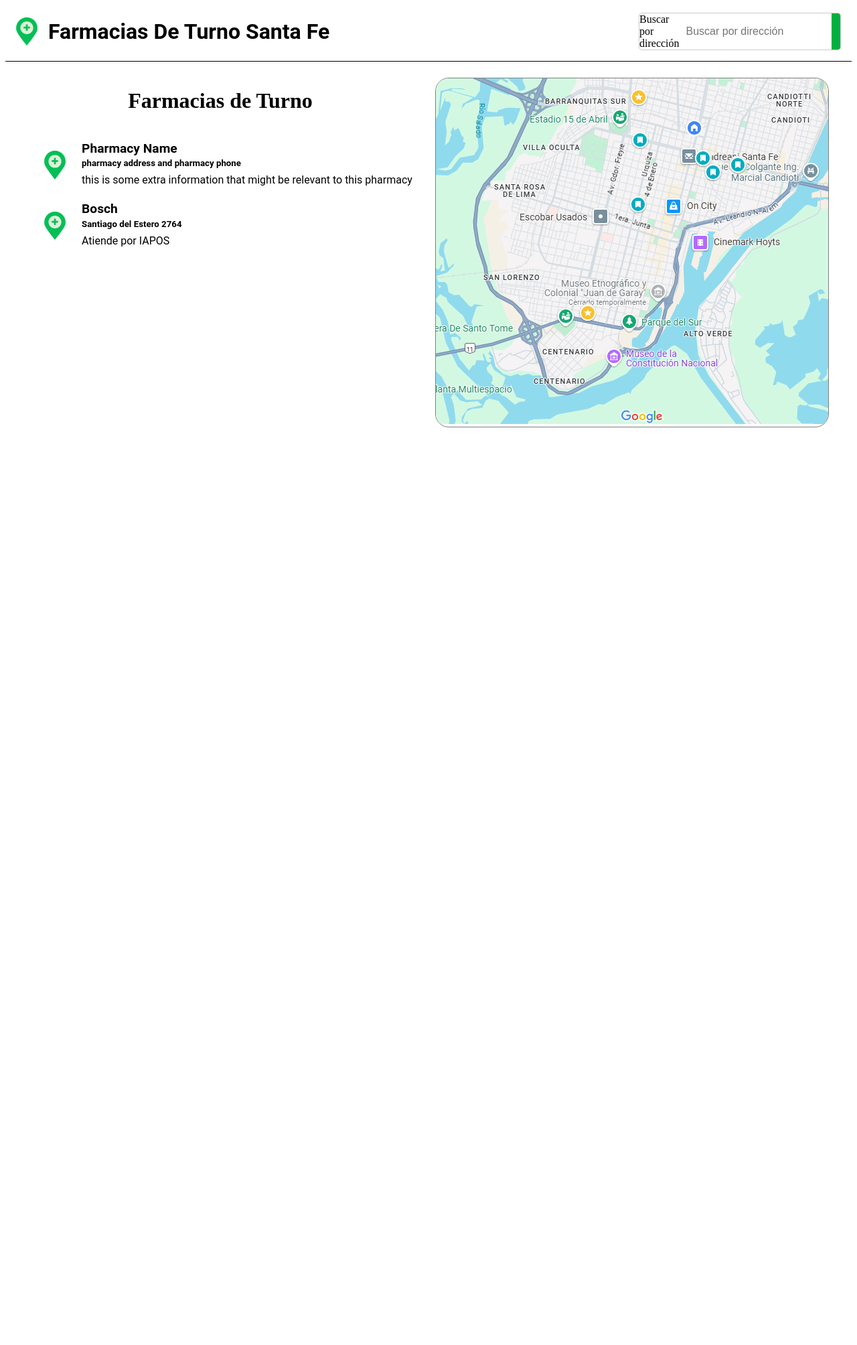
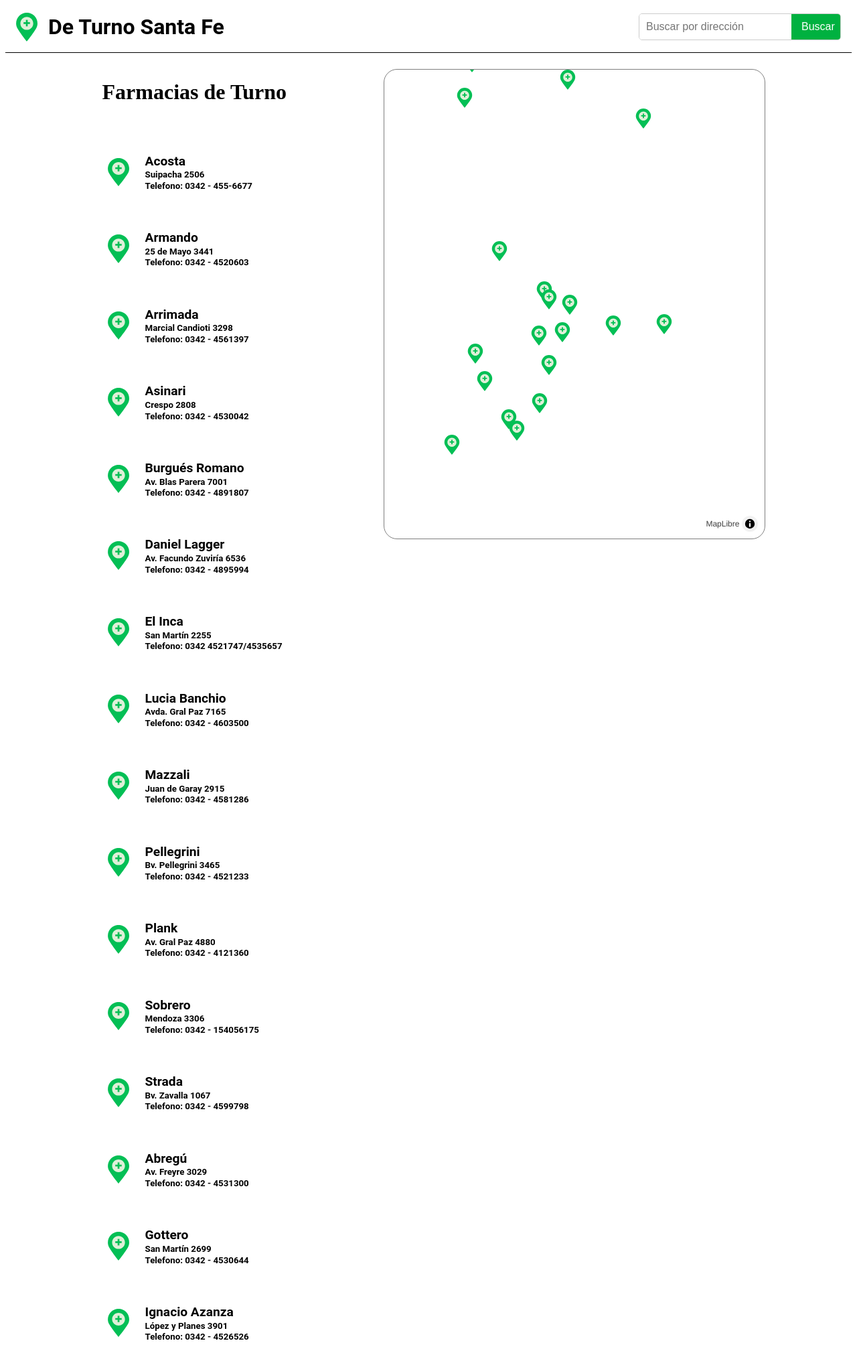
Before and after one commit to CarloFAProfumieri/deturnoar, a website: page index.html in a window 1280 px wide. Shown: the part 5-2013 px from the top of the page at 67% size. Before the commit the page ends 800 px from the top, so only its background shows below. Drawn offline with nearby package versions, Linux system fonts and the light colour scheme; no server answers.

Commit message:
Cards update Added function to drop pins when adding cards Added animation to corresponding pin when hovering a card

```diff
--- /dev/null
+++ b/data/farmacias.json
@@ -0,0 +1,177 @@
+[
+    {
+        "nombre": "Armando",
+        "direccion": "25 de Mayo 3441",
+        "telefono": "0342 - 4520603",
+        "latitud": -31.6364618,
+        "longitud": -60.7028763
+    },
+    {
+        "nombre": "Arrimada",
+        "direccion": "Marcial Candioti 3298",
+        "telefono": "0342 - 4561397",
+        "latitud": -31.6392528,
+        "longitud": -60.6959717
+    },
+    {
+        "nombre": "Asinari",
+        "direccion": "Crespo 2808",
+        "telefono": "0342 - 4530042",
+        "latitud": -31.6405842,
+        "longitud": -60.7076817
+    },
+    {
+        "nombre": "Burgués Romano",
+        "direccion": "Av. Blas Parera 7001",
+        "telefono": "0342 - 4891807",
+        "latitud": -31.5974125,
+        "longitud": -60.7227954
+    },
+    {
+        "nombre": "Daniel Lagger",
+        "direccion": "Av. Facundo Zuviría 6536",
+        "telefono": "0342 - 4895994",
+        "latitud": -31.6061783,
+        "longitud": -60.7031965
+    },
+    {
+        "nombre": "El Inca",
+        "direccion": "San Martín 2255",
+        "telefono": "0342 4521747/4535657",
+        "latitud": -31.649648,
+        "longitud": -60.7076507
+    },
+    {
+        "nombre": "Lucia Banchio",
+        "direccion": "Avda. Gral Paz 7165",
+        "telefono": "0342 - 4603500",
+        "latitud": null,
+        "longitud": null
+    },
+    {
+        "nombre": "Mazzali",
+        "direccion": "Juan de Garay 2915",
+        "telefono": "0342 - 4581286",
+        "latitud": -31.6518496,
+        "longitud": -60.7124635
+    },
+    {
+        "nombre": "Pellegrini",
+        "direccion": "Bv. Pellegrini 3465",
+        "telefono": "0342 - 4521233",
+        "latitud": -31.634663,
+        "longitud": -60.7068872
+    },
+    {
+        "nombre": "Plank",
+        "direccion": "Av. Gral Paz 4880",
+        "telefono": "0342 - 4121360",
+        "latitud": null,
+        "longitud": null
+    },
+    {
+        "nombre": "Sobrero",
+        "direccion": "Mendoza 3306",
+        "telefono": "0342 - 154056175",
+        "latitud": -31.6466625,
+        "longitud": -60.7162742
+    },
+    {
+        "nombre": "Strada",
+        "direccion": "Bv. Zavalla 1067",
+        "telefono": "0342 - 4599798",
+        "latitud": null,
+        "longitud": null
+    },
+    {
+        "nombre": "Abregú",
+        "direccion": "Av. Freyre 3029",
+        "telefono": "0342 - 4531300",
+        "latitud": -31.6429927,
+        "longitud": -60.7177265
+    },
+    {
+        "nombre": "Gottero",
+        "direccion": "San Martín 2699",
+        "telefono": "0342 - 4530644",
+        "latitud": -31.6445686,
+        "longitud": -60.7060943
+    },
+    {
+        "nombre": "Ignacio Azanza",
+        "direccion": "López y Planes 3901",
+        "telefono": "0342 - 4526526",
+        "latitud": -31.6292039,
+        "longitud": -60.7140002
+    },
+    {
+        "nombre": "Liliana Matínez",
+        "direccion": "Belgrano 6254",
+        "telefono": "0342 - 4606780",
+        "latitud": -31.6114223,
+        "longitud": -60.6912342
+    },
+    {
+        "nombre": "Luero",
+        "direccion": "9 de Julio 1898",
+        "telefono": "342 4594785",
+        "latitud": -31.6533391,
+        "longitud": -60.7112505
+    },
+    {
+        "nombre": "Marcelo Galizzi",
+        "direccion": "Blas Parera 8953",
+        "telefono": "0342 - 4840578",
+        "latitud": -31.6086387,
+        "longitud": -60.7194432
+    },
+    {
+        "nombre": "Mario Martínez",
+        "direccion": "Av. A. Del Valle 4499",
+        "telefono": "0342 - 4531597",
+        "latitud": null,
+        "longitud": null
+    },
+    {
+        "nombre": "Pardo",
+        "direccion": "9 de Julio 3443",
+        "telefono": "0342 - 4566267",
+        "latitud": -31.6356979,
+        "longitud": -60.7061493
+    },
+    {
+        "nombre": "Sabio",
+        "direccion": "Ángel Cassanello 898",
+        "telefono": "0342 - 4608172",
+        "latitud": -31.6038896,
+        "longitud": -60.7183152
+    },
+    {
+        "nombre": "San Lorenzo",
+        "direccion": "Av. Freyre 1598",
+        "telefono": "0342 - 4593487",
+        "latitud": -31.6552503,
+        "longitud": -60.7214834
+    },
+    {
+        "nombre": "Santiváñez",
+        "direccion": "Estanislao Zeballos 4453",
+        "telefono": "0342 - 4892739",
+        "latitud": -31.6003308,
+        "longitud": -60.7185724
+    },
+    {
+        "nombre": "Tonini",
+        "direccion": "Avellaneda 3498",
+        "telefono": "0342 - 4538391",
+        "latitud": -31.6390241,
+        "longitud": -60.6880109
+    },
+    {
+        "nombre": "Zimmerman",
+        "direccion": "Padre Genesio 2971",
+        "telefono": "0342 - 4691616",
+        "latitud": -31.5989912,
+        "longitud": -60.6980012
+    }
+]
--- a/index.html
+++ b/index.html
@@ -2,39 +2,40 @@
 <html lang="es">
 <head>
     <meta charset="UTF-8">
-    <title>Title</title>
+    <title>De Turno</title>
+    <link rel="shortcut icon" href="public/favicon.png">
     <link rel="stylesheet" href="styles.css">
     <link rel="preconnect" href="https://fonts.googleapis.com">
     <link rel="preconnect" href="https://fonts.gstatic.com" crossorigin>
     <link href="https://fonts.googleapis.com/css2?family=Vollkorn:ital,wght@0,400..900;1,400..900&display=swap" rel="stylesheet">
     <script src="script.js" defer></script>
+    <script src="https://unpkg.com/maplibre-gl/dist/maplibre-gl.js"></script>
+    <link href="https://unpkg.com/maplibre-gl/dist/maplibre-gl.css" rel="stylesheet" />
 </head>
 <body>
   <div class="navbar">
     <div>
         <div class="logo-container">
             <img src="public/logo.svg" alt="logo de la página" class="logo-icon">
-            <span class="banner-font"> Farmacias De Turno Santa Fe</span>
+            <span class="banner-font"> De Turno Santa Fe</span>
         </div>
     </div>
     <div class="search-form-container">
         <form class="search-form"  >
-            <label for="addressInput">Buscar por dirección</label>
-            <input type="text" id="addressInput" placeholder="Buscar por dirección">
+            <input type="text" placeholder="Buscar por dirección" aria-label="Buscar por dirección">
             <button type="submit">Buscar</button>
         </form>
     </div>
   </div>
   <div class="main-container">
-      <div class="right-container">
-          <img src="public/map-placeholder.png" alt="mapa con las ubicaciones de las farmacias">
-      </div>
+      <div id="map" style="width: 45%; height: 700px; border: grey solid 1.5px; border-radius: 20px; "></div>
       <div class="left-container">
           <h1 class="list-header">
               Farmacias de Turno
           </h1>
           <ul class="card-list" id="pharmacyList">
               <li class="card-container">
+                  <!--
                   <div class="card">
                       <img src="public/logo.svg" alt="pin icon" class="item-icon">
                       <div class="card-text">
@@ -45,6 +46,7 @@
                           </p>
                       </div>
                   </div>
+                  -->
               </li>
           </ul>
       </div>
--- a/script.js
+++ b/script.js
@@ -1,7 +1,9 @@
-function addCard(name, address, extraInformation){
+let pharmacyDictionary = {};
+
+function addCard(pharmacy){
     let nameNewNode = document.createElement("h4");
     let addressNewNode = document.createElement("h5");
-    let extraInformationNewNode = document.createElement("p");
+    let extraInformationNewNode = document.createElement("h5");
     let cardNewNode = document.createElement("div");
     let cardText = document.createElement("div");
     let pharmacyListNode = document.querySelector("#pharmacyList");
@@ -12,16 +14,82 @@
 
     imageNode.src = "public/logo.svg";
 
-    nameNewNode.textContent = name;
-    addressNewNode.textContent= address;
-    extraInformationNewNode.textContent = extraInformation;
+    nameNewNode.textContent = pharmacy.nombre;
+    addressNewNode.textContent= pharmacy.direccion;
+    extraInformationNewNode.textContent = "Telefono: " + pharmacy.telefono;
 
     cardText.appendChild(nameNewNode);
     cardText.appendChild(addressNewNode);
     cardText.appendChild(extraInformationNewNode);
+
     cardNewNode.appendChild(imageNode);
     cardNewNode.appendChild(cardText);
+
+    cardNewNode.addEventListener("mouseenter", () => highlightPin(pharmacy.nombre,.2));
+    cardNewNode.addEventListener("mouseleave", () => resetPin(pharmacy.nombre,.2));
+
     pharmacyListNode.appendChild(cardNewNode);
 }
+function dropPin(pharmacy){
+    let farmaciaLogoPin = document.createElement("img");
+    farmaciaLogoPin.src = "public/logo-pin-mapa.svg";
+    farmaciaLogoPin.style.width = '60px';
+    farmaciaLogoPin.style.transformOrigin = "center"; // Ensure scaling happens from the center
+    let marker = new maplibregl.Marker({element:farmaciaLogoPin}).setLngLat([pharmacy.longitud, pharmacy.latitud]).addTo(map);
+    console.log("latitud: " + pharmacy.latitud + " longitud: " + pharmacy.longitud);
+    pharmacyDictionary[pharmacy.nombre] = marker;
+}
+function addPharmacy(pharmacy){
+    addCard(pharmacy);
+    dropPin(pharmacy);
+}
+function highlightPin(pharmacyName, animationSeconds) {
+    let marker = pharmacyDictionary[pharmacyName];
+    if (marker) {
+        let pin = marker.getElement();
+        pin.style.transition = "transform " + animationSeconds + "s ease-in-out";
+        pin.style.transform = "scale(1.5)";  // Make the pin bigger
+        marker.setOffset([0, -10]); // Adjust position so it doesn't "float"
+    }
+}
 
-addCard("Bosch","Santiago del Estero 2764", "Atiende por IAPOS");
+function resetPin(pharmacyName, animationSeconds) {
+    let marker = pharmacyDictionary[pharmacyName];
+    if (marker) {
+        let pin = marker.getElement();
+        pin.style.transition = "transform " + animationSeconds + "s ease-in-out";
+        pin.style.transform = "scale(1)";
+        marker.setOffset([0, 0]);
+
+        //if you don't set this timeout, once your mouse leaves the card the animation will end abruptly
+        setTimeout(() => {
+            pin.style.transition = "";
+        }, animationSeconds*1000);//miliseconds
+    }
+}
+
+
+let map = new maplibregl.Map({
+    style: 'https://tiles.openfreemap.org/styles/bright',
+    container: 'map',
+    center: [-60.702068, -31.635],
+    zoom: 12.7,
+})
+
+let farmacia = {
+    nombre: "Acosta",
+    direccion: "Suipacha 2506",
+    telefono: "0342 - 455-6677",
+    latitud: -31.640134534867073,
+    longitud: -60.70403018834733
+};
+fetch("data/farmacias.json")
+    .then(response => response.json())
+    .then(data => {
+        data.forEach(aPharmacy => {
+            addPharmacy(aPharmacy);
+            console.log(aPharmacy)})
+    })
+    .catch(error => console.error("Error loading JSON:", error));
+
+addPharmacy(farmacia);
--- a/styles.css
+++ b/styles.css
@@ -14,11 +14,13 @@
     margin: 1.5rem  ;
 }
 .card{
+    margin: 1.5rem 0;
     display: flex;
     align-items: center;
     font-family: Roboto, "Vollkorn", serif;
 }
 .card-list{
+    font-family: Wotfard, Arial, sans-serif;
     list-style: none;
     padding: 0;
 }
@@ -70,20 +72,18 @@
     align-self: center;
 }
 .card p{
-    margin: 0.5rem 0;
+    margin: 0.3rem 0;
 }
+
 .card h4, h5{
-    margin: 0.2rem 0;
+    margin: 0.1rem 0;
 }
+
 .card h4{
     font-size: 1.2rem;
 }
 
-.right-container{
-    border: grey solid 1.5px;
-    border-radius: 20px;
-    overflow: hidden;
-}
+
 .search-form input {
     flex: 1;
     border: none;
```
Also changed, not shown: public/favicon.png (added).
